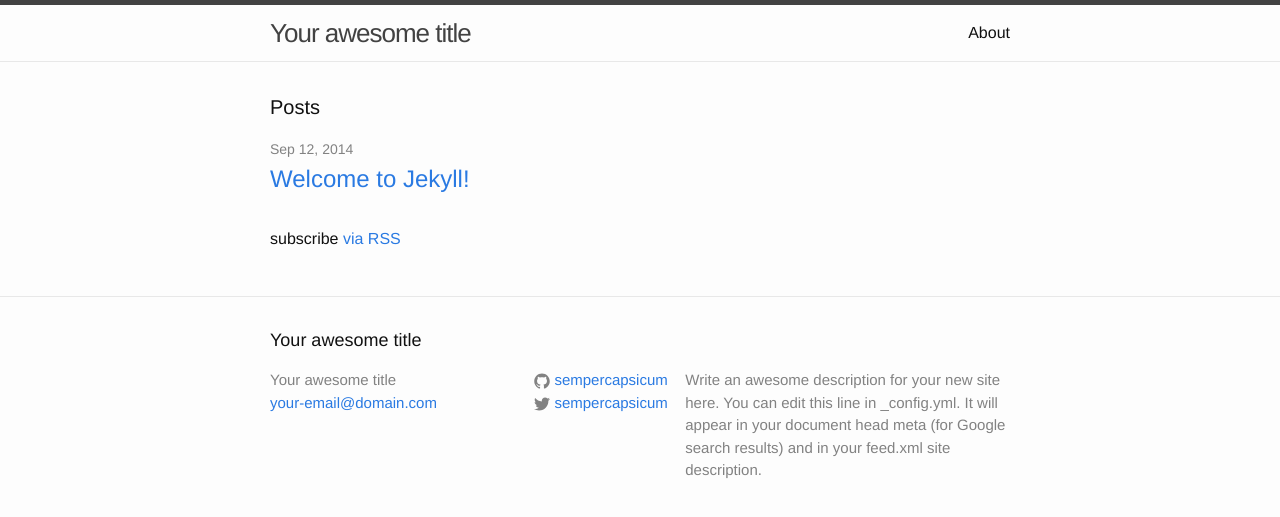
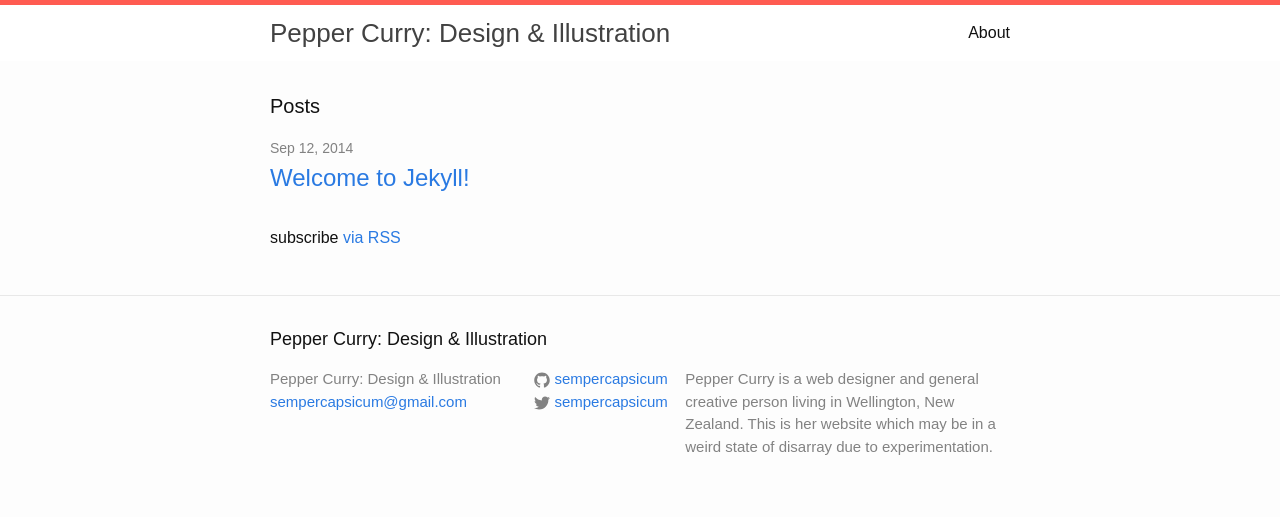
Before and after one commit to sempercapsicum/sempercapsicum.github.io, a Jekyll site: the page built from index.html, in a window 1280 px wide. Shown: the top 517 px of the page. Built offline with Jekyll 4.4.1, drawn with Linux system fonts in a browser that asks for light colours.

Commit message:
such font change. wow.

```diff
--- a/_config.yml
+++ b/_config.yml
@@ -1,10 +1,8 @@
 # Site settings
-title: Your awesome title
-email: your-email@domain.com
+title: "Pepper Curry: Design & Illustration"
+email: sempercapsicum@gmail.com
 description: > # this means to ignore newlines until "baseurl:"
-  Write an awesome description for your new site here. You can edit this
-  line in _config.yml. It will appear in your document head meta (for
-  Google search results) and in your feed.xml site description.
+  Pepper Curry is a web designer and general creative person living in Wellington, New Zealand. This is her website which may be in a weird state of disarray due to experimentation.
 baseurl: "" # the subpath of your site, e.g. /blog/
 url: "http://www.peppercurry.com" # the base hostname & protocol for your site
 twitter_username: sempercapsicum
--- a/_sass/_layout.scss
+++ b/_sass/_layout.scss
@@ -2,8 +2,8 @@
  * Site header
  */
 .site-header {
-    border-top: 5px solid $grey-color-dark;
-    border-bottom: 1px solid $grey-color-light;
+    border-top: 5px solid $brand-accent;
+    background-color: $white;
     min-height: 56px;
 
     // Positioning context for the mobile navigation icon
@@ -13,13 +13,13 @@
 .site-title {
     font-size: 26px;
     line-height: 56px;
-    letter-spacing: -1px;
     margin-bottom: 0;
     float: left;
 
     &,
     &:visited {
         color: $grey-color-dark;
+        font-weight: 300;
     }
 }
 
--- a/css/main.scss
+++ b/css/main.scss
@@ -6,7 +6,7 @@
 
 
 // Our variables
-$base-font-family: Helvetica, Arial, sans-serif;
+$base-font-family: "freight-sans-pro", Arial, sans-serif;
 $base-font-size:   16px;
 $small-font-size:  $base-font-size * 0.875;
 $base-line-height: 1.5;
@@ -16,10 +16,12 @@
 $text-color:       #111;
 $background-color: #fdfdfd;
 $brand-color:      #2a7ae2;
+$brand-accent: #FF5B51;
 
 $grey-color:       #828282;
 $grey-color-light: lighten($grey-color, 40%);
 $grey-color-dark:  darken($grey-color, 25%);
+$white: #ffffff;
 
 $on-palm:          600px;
 $on-laptop:        800px;
```
